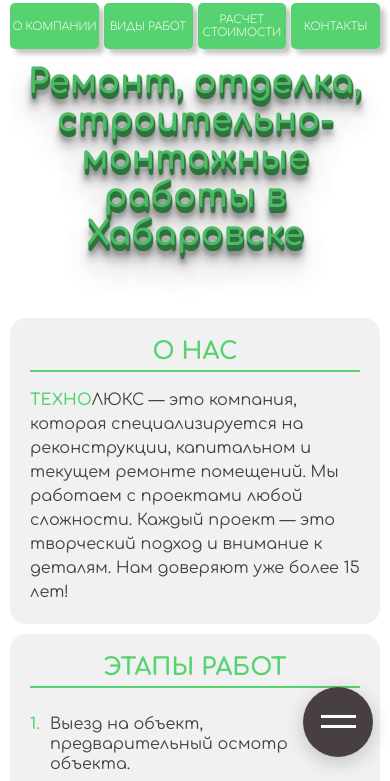
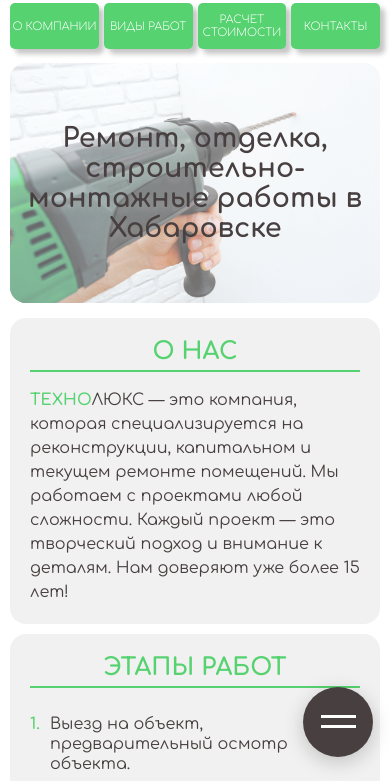
Before and after one commit to Nyanchuk/techno-lux, a plain HTML site: page index.html in a window 390 px wide. Shown: the part 57-838 px from the top of the page. Drawn offline with Linux system fonts and the light colour scheme.

Commit message:
Заголовок

```diff
--- a/css/Header/style.css
+++ b/css/Header/style.css
@@ -328,26 +328,12 @@ header {
     }
     .header-section-screen {
         height: 240px;
-        background-image: none;
-    }
-    .header-section-color {
-        justify-content: flex-start;
     }
 
     .header-section-color h1 {
         min-width: 100%;
-        font-size: 34px;
+        font-size: 27px;
         font-weight: 700;
-        color: #4dbb65;
-        text-shadow: 1px 1px 1px #2f753e,
-            1px 2px 1px #2f753e,
-            1px 3px 1px #2f753e,
-            1px 4px 1px #2f753e,
-            1px 5px 1px #2f753e,
-            1px 6px 1px #2a6737,
-            1px 10px 5px rgba(16, 16, 16, 0.5),
-            1px 15px 10px rgba(16, 16, 16, 0.4),
-            1px 20px 30px rgba(16, 16, 16, 0.3),
-            1px 25px 50px rgba(16, 16, 16, 0.2);
+        text-shadow: 0 5px 5px #ffffff26;
     }
 }
```
